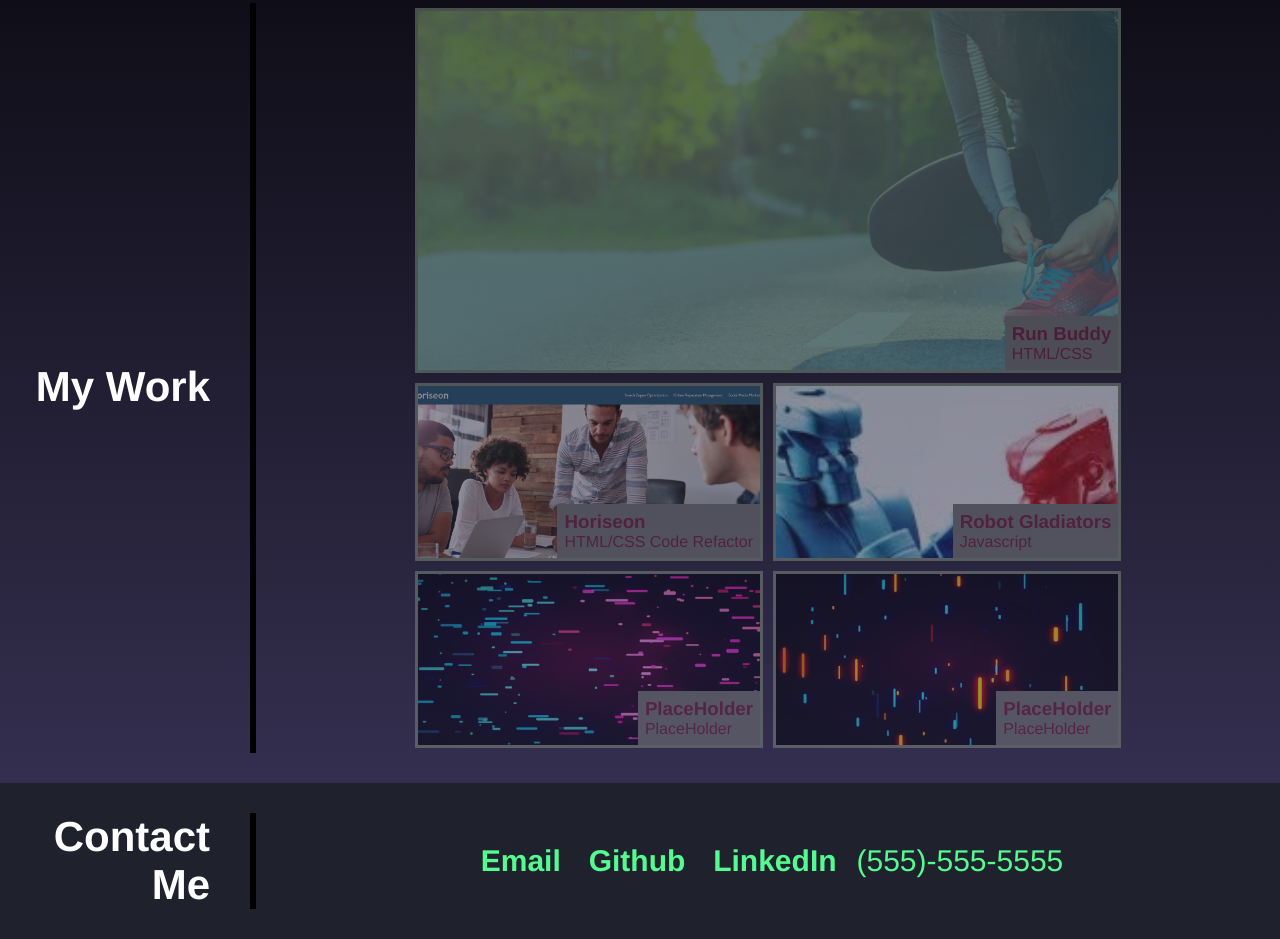
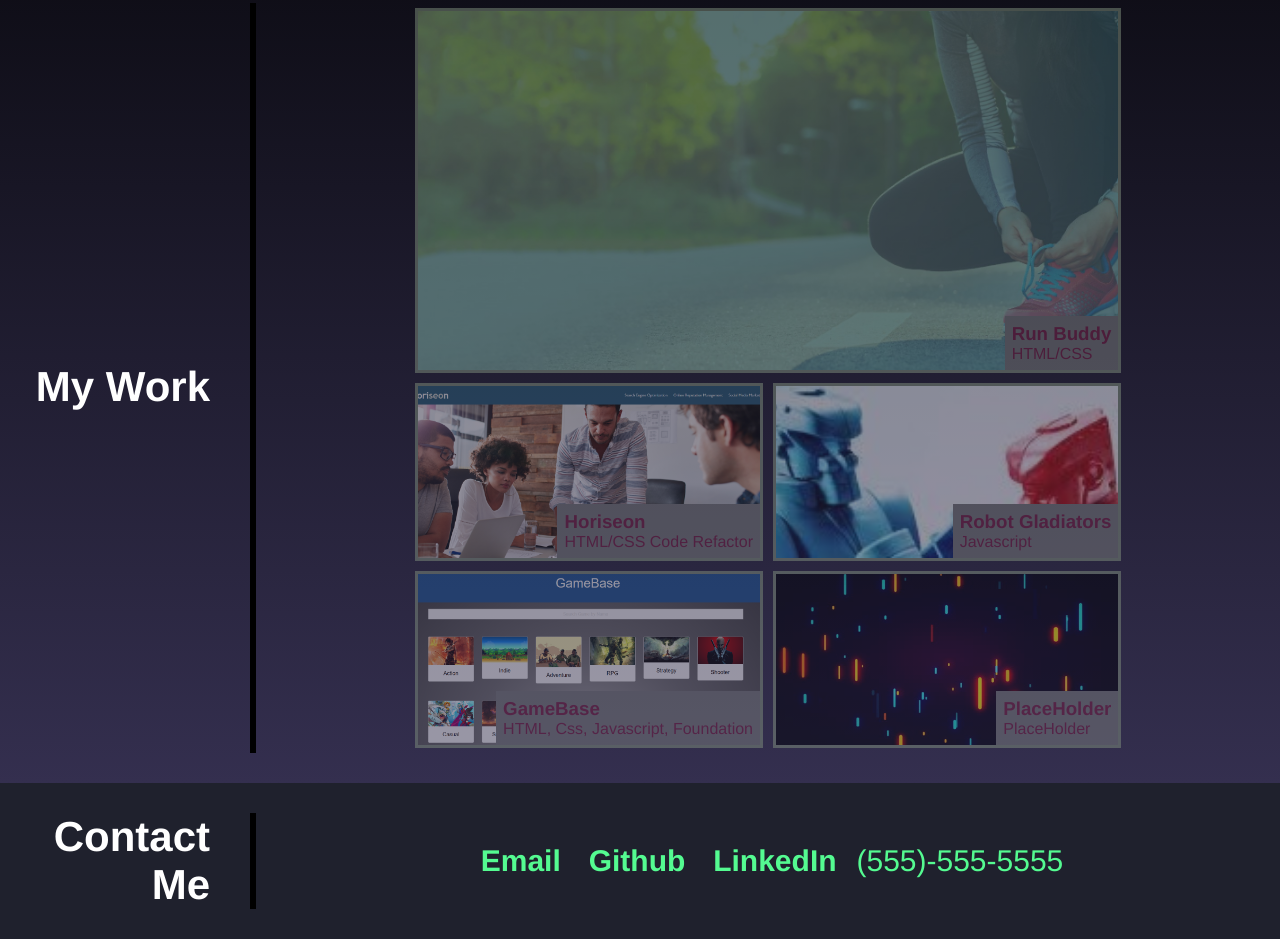
Before and after one commit to Christopher-de/Pro-Portfolio, a plain HTML site: page index.html in a window 1280 px wide. Shown: the part 1084-2023 px from the top of the page. Drawn offline with Linux system fonts and the light colour scheme.

Commit message:
added group project to space 4

```diff
--- a/assets/css/style.css
+++ b/assets/css/style.css
@@ -202,7 +202,7 @@ header nav ul li a:hover {
 }
 
 .project4 {
-    background-image: url("../images/placeholder4.jpg");
+    background-image: url("../images/GameBase.PNG");
 }
 
 .project5 {
--- a/index.html
+++ b/index.html
@@ -95,10 +95,10 @@
                     </article>
                 </a>
 
-                <a href="#" target="_blank" class="project project4">
+                <a href="https://jonzyuen.github.io/Project_1_Business_Factory/" target="_blank" class="project project4">
                     <article class="label">
-                        <h3>PlaceHolder</h3>
-                        <p>PlaceHolder</p>
+                        <h3>GameBase</h3>
+                        <p>HTML, Css, Javascript, Foundation</p>
                     </article>
                 </a>
 
```
Also changed, not shown: assets/images/GameBase.PNG (added), 3 other files.
